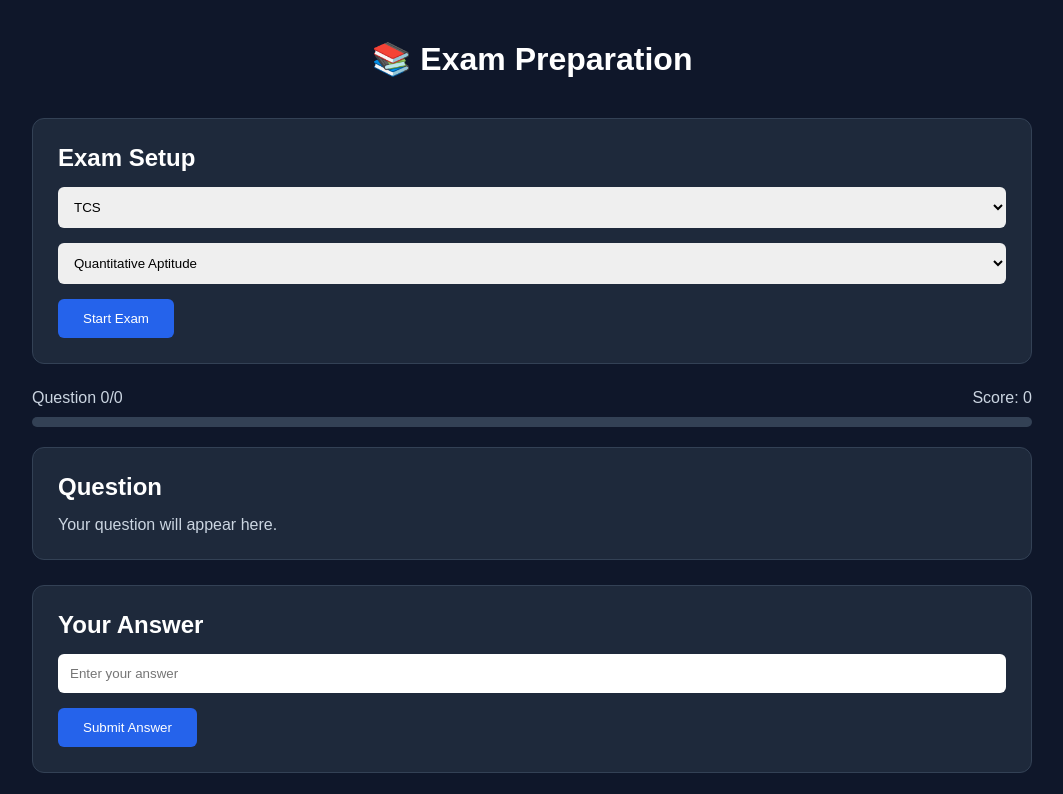
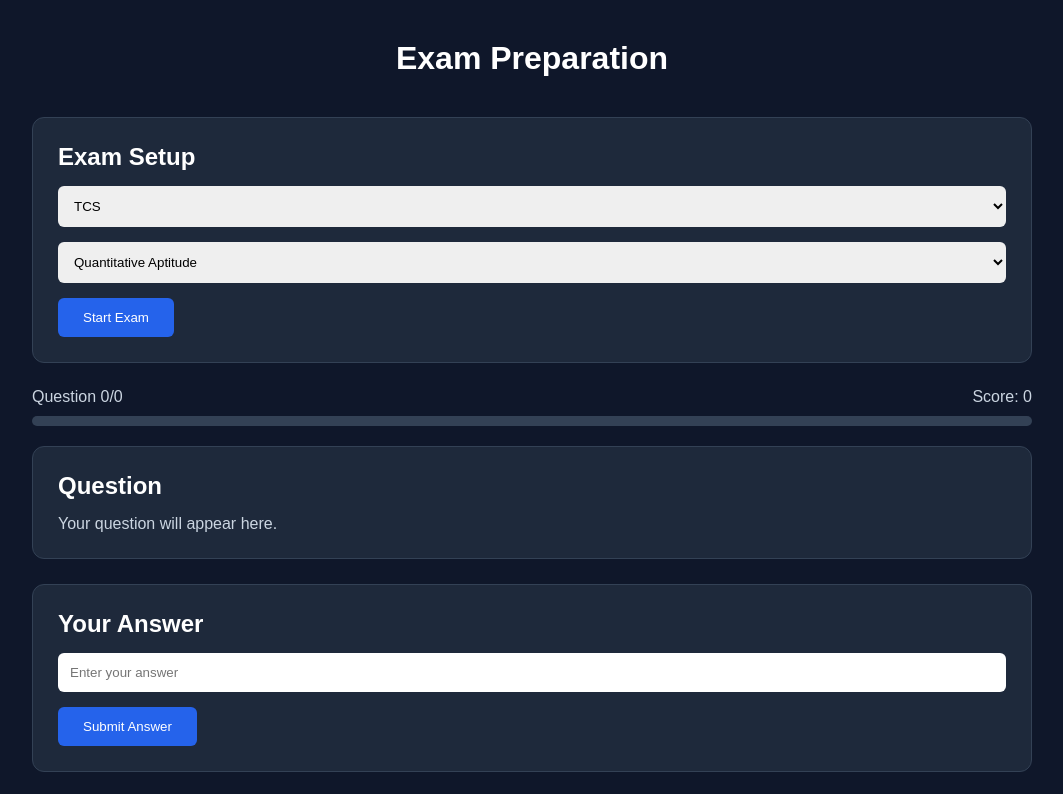
Before and after one commit to sougata1303/AI-Interview-Platform, a plain HTML site: page exam.html in a window 1280 px wide. Shown: the top 794 px of the page, without its empty margins (108-1171 px from the left). Drawn offline with Linux system fonts and the light colour scheme.

Commit message:
Initial frontend version

```diff
--- a/exam.html
+++ b/exam.html
@@ -12,7 +12,7 @@
     <div class="container">
 
         <!-- TITLE -->
-        <h1>📚 Exam Preparation</h1>
+        <h1>Exam Preparation</h1>
 
         <!-- SETUP SECTION -->
         <div class="setup-box">
```
Also changed, not shown: index.html (+1 -1 lines).
